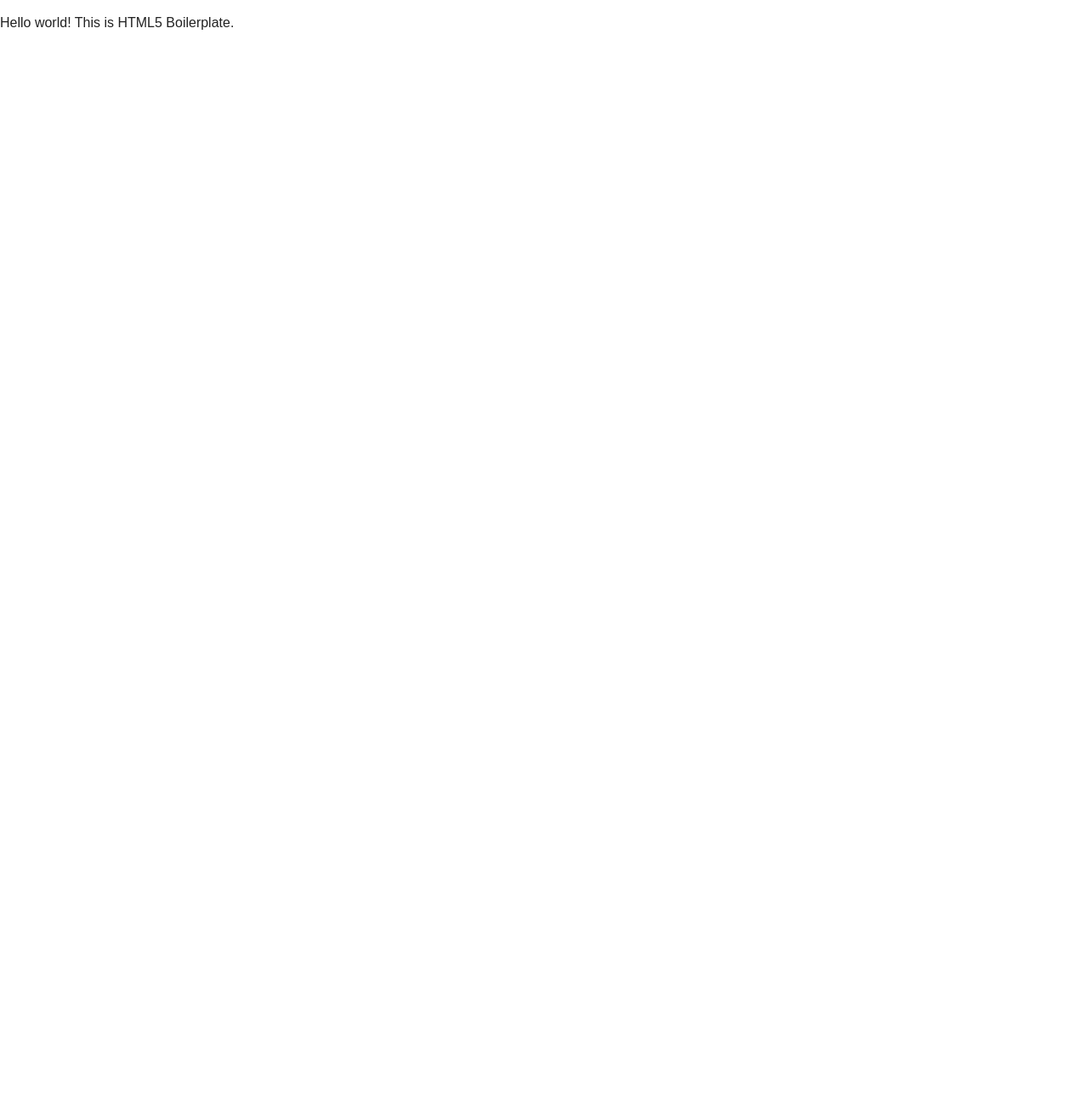
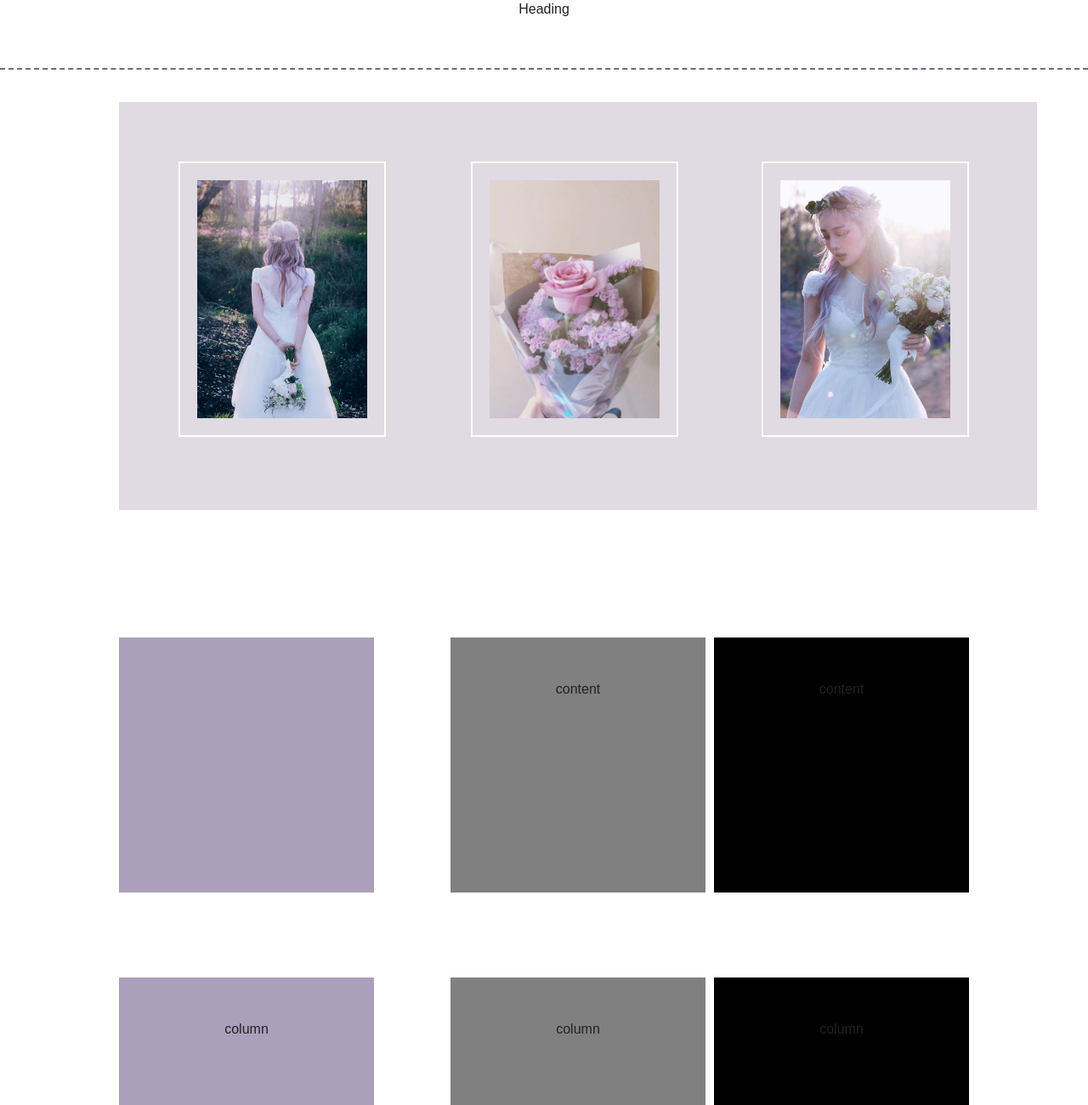
Before and after one commit to mens-rea/wedding-website, a plain HTML site: page index.html in a window 1280 px wide. Shown: the top 1300 px of the page at 85% size. Before the commit the page ends 800 px from the top, so only its background shows below. Drawn offline with nearby package versions, Linux system fonts and the light colour scheme.

Commit message:
add images

```diff
--- a/css/main.css
+++ b/css/main.css
@@ -4,6 +4,7 @@ html {
     color: #222;
     font-size: 1em;
     line-height: 1.4;
+    text-align: center;
 }
 
 ::-moz-selection {
@@ -40,6 +41,8 @@ fieldset {
     padding: 0;
 }
 
+
+
 textarea {
     resize: vertical;
 }
@@ -51,6 +54,163 @@ textarea {
     padding: 0.2em 0;
 }
 
+
+
+.header {
+    border-bottom: dashed 2px #75648b;
+    width: 100%;
+    height: 80px;
+    background-color: white;
+    position: fixed;
+    z-index: 999;
+}
+
+.landing-section{
+    height: 100px;
+    background-color: white;
+    position: relative;
+}
+
+.picture-container {
+    margin: 20px 140px;
+    width: 1000px;
+    height: 400px;
+    background-color: #e0dae2;
+    padding: 40px;
+}
+
+.picture1{
+    width: 200px;
+    height: auto;
+    padding: 20px;
+    margin: 30px;
+    border: solid 2px white;
+    float: left;
+}
+
+.img1{
+    width: 200px;
+    height: 280px;
+    background-image: url(1.jpg);
+    background-size: cover;
+}
+
+.picture2 {
+    width: 200px;
+    height: auto;
+    padding: 20px;
+    margin: 30px;
+    border: solid 2px white;
+    float: left;
+    margin-left: 70px;
+}
+
+.img2 {
+    width: 200px;
+    height: 280px;
+    background-image: url(2.jpg);
+    background-size: cover;
+}
+
+
+.picture3 {
+    width: 200px;
+    height: auto;
+    padding: 20px;
+    margin: 30px;
+    border: solid 2px white;
+    float: right;
+    margin-right: 40px;
+}
+
+
+.img3 {
+    width: 200px;
+    height: 280px;
+    background-image: url(3.jpg);
+    background-size: cover;
+}
+
+
+.content-container {
+    width: auto;
+    height: 300px;
+    padding: 50px;
+    background-color: white;
+    margin: 50px;
+    margin-top: 100px;
+    margin-bottom: 0px;
+}
+
+.content1 {
+    width: 200px;
+    height: 200px;
+    background-color: #ac9fbc;
+    background-size: cover;
+    padding: 50px;
+    float: left;
+    margin-left: 40px;
+}
+
+
+.content2 {
+    width: 200px;
+    height: 200px;
+    background-color: gray;
+    padding: 50px;
+    margin-left: 90px;
+    float: left;
+}
+
+
+.content3 {
+    width: 200px;
+    height: 200px;
+    background-color: black;
+    padding: 50px;
+    float: right;
+    margin-right: 40px;
+
+}
+
+
+
+
+.column-container{
+    width: auto;
+    height: 1000px;
+    background-color: white;
+    padding: 50px;
+    magrin: 50px;
+    margin-top: 0px;
+}
+
+.column1 {
+    width: 200px;
+    height: 700px;
+    background-color: #ac9fbc;
+    padding: 50px;
+    float: left;
+    margin-left: 90px;
+}
+
+.column2 {
+    width: 200px;
+    height: 700px;
+    background-color: gray;
+    padding: 50px;
+    float: left;
+    margin-left: 90px;
+}
+
+.column3 {
+    width: 200px;
+    height: 700px;
+    background-color: black;
+    padding: 50px;
+    float: right;
+    margin-right: 90px;
+}
 
 /* ==========================================================================
    Author's custom styles
--- a/index.html
+++ b/index.html
@@ -17,11 +17,34 @@
         <script src="js/vendor/modernizr-2.8.3-respond-1.4.2.min.js"></script>
     </head>
     <body>
+        <div class="header"> Heading </div>
         <!--[if lt IE 8]>
-            <p class="browserupgrade">You are using an <strong>outdated</strong> browser. Please <a href="http://browsehappy.com/">upgrade your browser</a> to improve your experience.</p>
-        <![endif]-->
+        <p class="browserupgrade">You are using an <strong>outdated</strong> browser. Please <a href="http://browsehappy.com/">upgrade your browser</a> to improve your experience.</p>
+    <![endif]-->
 
-        <p>Hello world! This is HTML5 Boilerplate.</p>
+        <div class="landing-section"></div>
+        <div class="picture-container">
+            <div class="picture1"> <div class="img1">  </div> </div>
+            <div class="picture2"> <div class="img2">  </div>  </div>
+            <div class="picture3"> <div class="img3">  </div> </div>
+        </div>
+
+        <div class="content-container">
+
+            <div class="content1">  </div>
+            <div class="content2"> content </div>
+            <div class="content3"> content </div>
+
+        </div>
+
+     <div class="column-container">
+
+         <div class="column1"> column </div>
+         <div class="column2"> column </div>
+         <div class="column3"> column </div>
+
+
+     </div>
 
         <script src="//ajax.googleapis.com/ajax/libs/jquery/1.11.2/jquery.min.js"></script>
         <script>window.jQuery || document.write('<script src="js/vendor/jquery-1.11.2.min.js"><\/script>')</script>
@@ -30,12 +53,14 @@
 
         <!-- Google Analytics: change UA-XXXXX-X to be your site's ID. -->
         <script>
-            (function(b,o,i,l,e,r){b.GoogleAnalyticsObject=l;b[l]||(b[l]=
-            function(){(b[l].q=b[l].q||[]).push(arguments)});b[l].l=+new Date;
-            e=o.createElement(i);r=o.getElementsByTagName(i)[0];
-            e.src='//www.google-analytics.com/analytics.js';
-            r.parentNode.insertBefore(e,r)}(window,document,'script','ga'));
-            ga('create','UA-XXXXX-X','auto');ga('send','pageview');
+            (function (b, o, i, l, e, r) {
+                b.GoogleAnalyticsObject = l; b[l] || (b[l] =
+                    function () { (b[l].q = b[l].q || []).push(arguments) }); b[l].l = +new Date;
+                e = o.createElement(i); r = o.getElementsByTagName(i)[0];
+                e.src = '//www.google-analytics.com/analytics.js';
+                r.parentNode.insertBefore(e, r)
+            }(window, document, 'script', 'ga'));
+        ga('create', 'UA-XXXXX-X', 'auto'); ga('send', 'pageview');
         </script>
     </body>
 </html>
```
Also changed, not shown: 4.jpg (added), css/1.jpg (added), css/2.jpg (added), css/3.jpg (added), css/ring.png (added).
